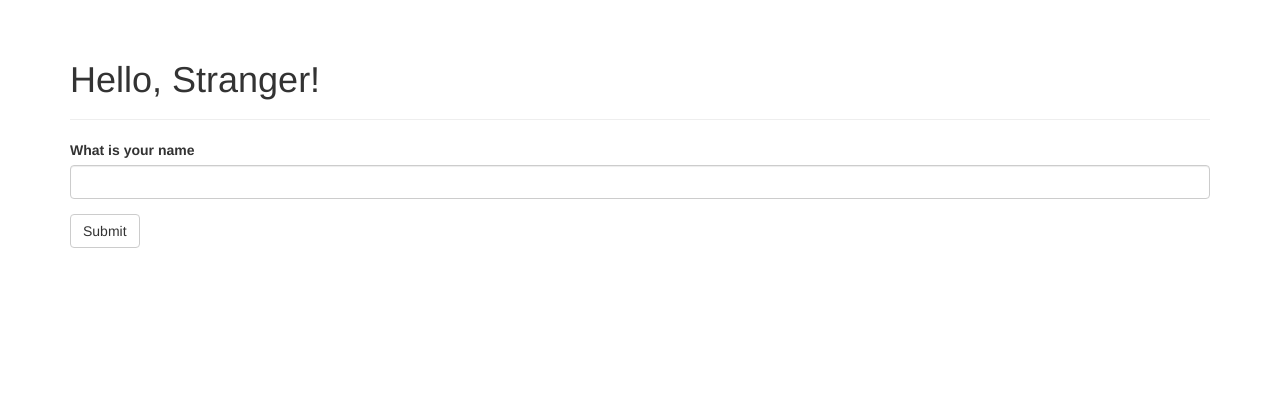
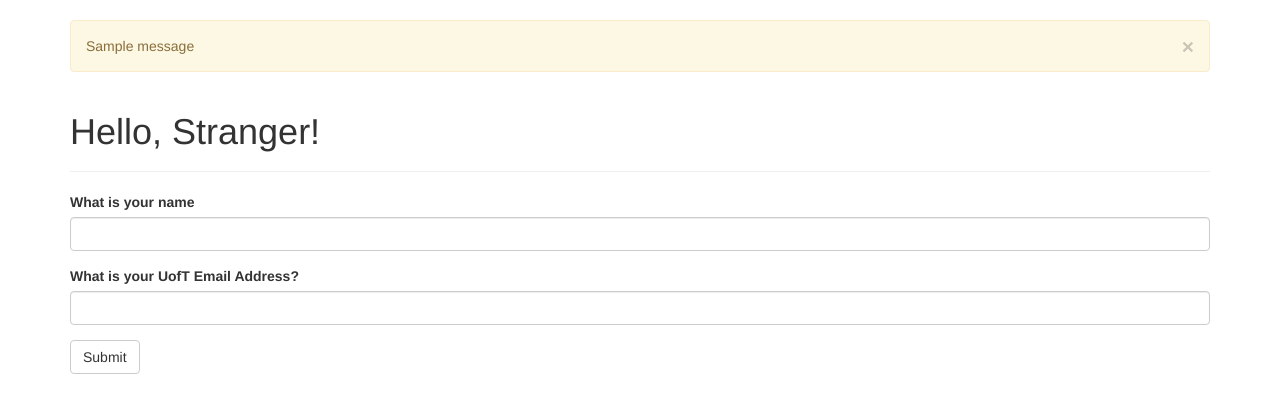
Before and after one commit to wangwangaze/ECE444-F2020-Lab3, a Flask app: page / in a window 1280 px wide. Shown: the part 52-465 px from the top of the page. Run offline with Flask 2, Linux system fonts and the light colour scheme; one stand-in notice (Sample message) is shown; some libraries are stand-ins or nearby versions.

Commit message:
completed example 4-7 and added email field

```diff
--- a/hello.py
+++ b/hello.py
@@ -1,9 +1,9 @@
-from flask import Flask, render_template
+from flask import Flask, render_template, session, redirect, url_for, flash
 from flask_bootstrap import Bootstrap
 from flask_moment import Moment
 from flask_wtf import FlaskForm as Form
 from wtforms import StringField,SubmitField
-from wtforms.validators import DataRequired
+from wtforms.validators import DataRequired,Regexp,Email
 from datetime import datetime
 
 app = Flask(__name__)
@@ -13,16 +13,25 @@ moment = Moment(app)
 
 class NameForm(Form):
     name = StringField("What is your name", validators=[DataRequired()])
+    email = StringField("What is your UofT Email Address?", validators=[Email()])
     submit = SubmitField('Submit')
+
+def update(form, fields):
+    for field in fields:
+        old_field = session.get(field)
+        if old_field is not None and old_field != form[field].data:
+            flash(f'Looks like you have changed your {field}!')
+            session[field] = form[field].data
 
 @app.route('/', methods=['GET', 'POST'])
 def index():
     name = None
+    email = None
     form = NameForm()
     if form.validate_on_submit():
-        name = form.name.data
-        form.name.data = ''
-    return render_template('index.html', form=form, name=name)
+        update(form,['name','email'])
+        return redirect(url_for('index'))
+    return render_template('index.html', form=form, name=session.get('name'), email=session.get('email'))
 
 @app.route('/user/<name>')
 def user(name):
--- a/templates/base.html
+++ b/templates/base.html
@@ -1,10 +1,4 @@
 {% extends "bootstrap/base.html" %}
-
-{% block scripts %}
-{{ super() }}
-{{ moment.include_jquery() }}
-{{ moment.include_moment() }}
-{% endblock %}
 
 {% block navbar %}
 <div class="navbar navbar-inverse" role="navigation">
@@ -27,3 +21,20 @@
     </div>
 </div>
 {% endblock %}
+
+{% block content %}
+<div class="container">
+    {% for message in get_flashed_messages() %}
+        <div class="alert alert-warning">
+            <button type="button" class="close" data-dismiss="alert">&times;</button>
+            {{ message }}
+        </div>
+    {% endfor %}
+</div>
+{% endblock %}
+
+{% block scripts %}
+{{ super() }}
+{{ moment.include_jquery() }}
+{{ moment.include_moment() }}
+{% endblock %}
--- a/templates/index.html
+++ b/templates/index.html
@@ -5,8 +5,21 @@
 
 {% block content %}
 <div class="container">
+    {% for message in get_flashed_messages() %}
+        <div class="alert alert-warning">
+            <button type="button" class="close" data-dismiss="alert">&times;</button>
+            {{ message }}
+        </div>
+    {% endfor %}
     <div class="page-header">
         <h1>Hello, {% if name %}{{ name }}{% else %}Stranger{% endif %}!</h1>
+        {% if email %}
+            {% if 'utoronto' in email %}
+                <h1>Your UofT email is {{email}}</h1>
+            {% else %}
+                <h1>Please use your UofT email.</h1>
+            {% endif %}
+        {% endif %}
     </div>
     {{ wtf.quick_form(form) }}
 </div>
```
